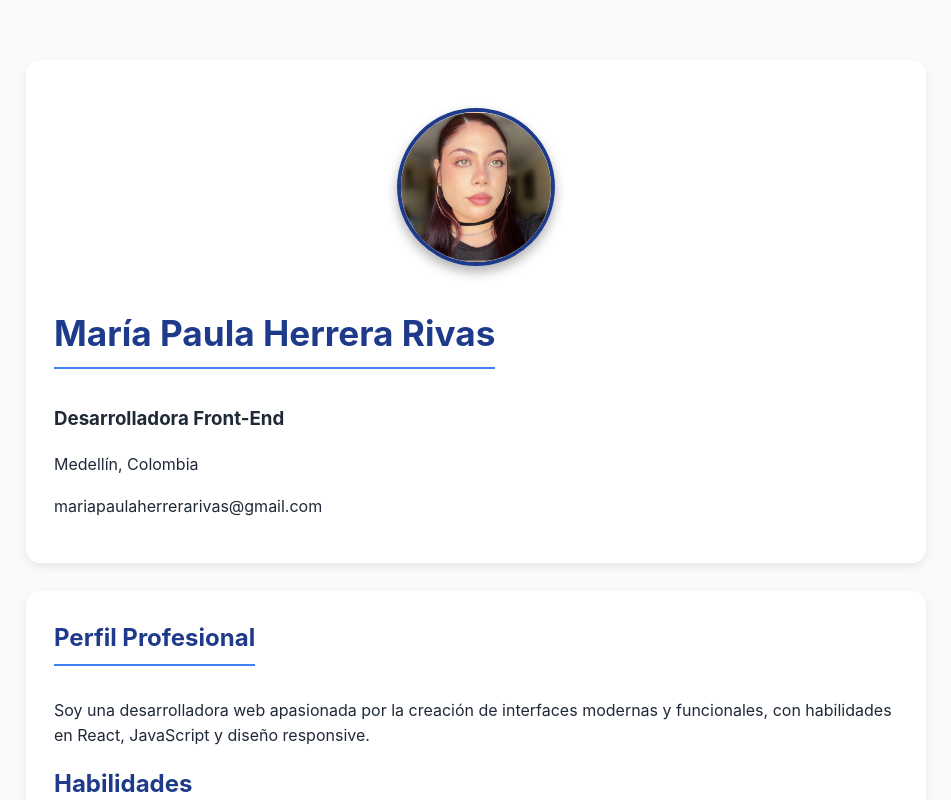
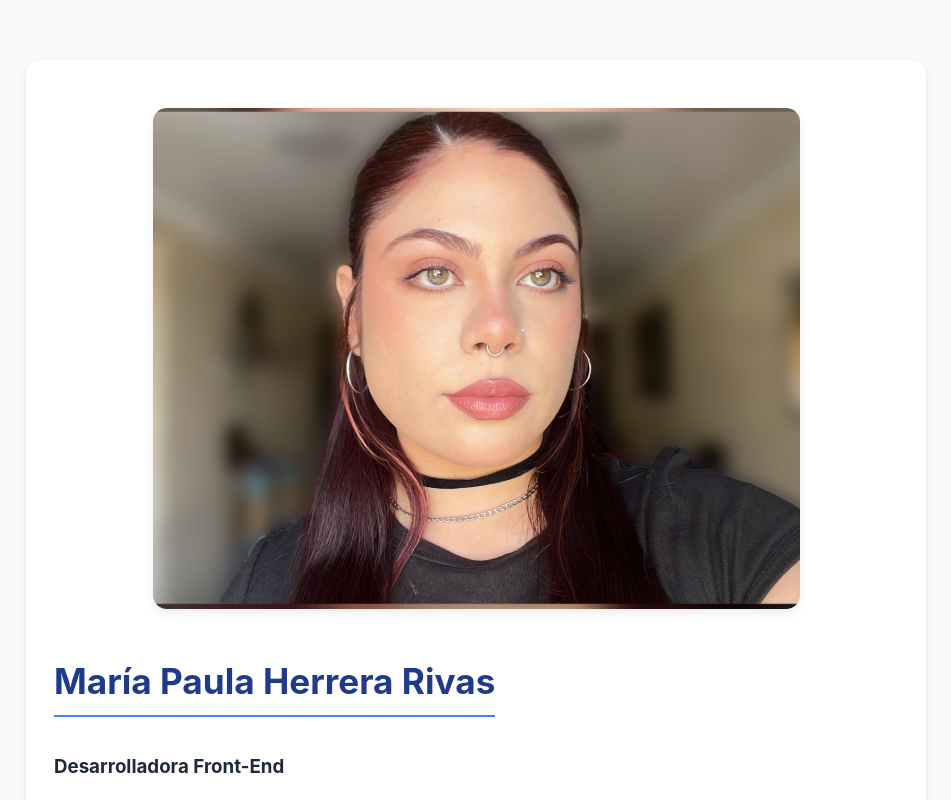
Before and after one commit to MpaulaH/Clase_REACT, a React (Vite) app in the folder Actividad_react_vite/: page / in a window 1280 px wide. Shown: the top 800 px of the page, without its empty margins (164-1115 px from the left). Built offline with nearby package versions, Linux system fonts and the light colour scheme.

Commit message:
feat: desestructuración de props en CabeceraCV

```diff
--- a/Actividad_react_vite/src/componentes/Cabecera.jsx
+++ b/Actividad_react_vite/src/componentes/Cabecera.jsx
@@ -1,7 +1,7 @@
 export default function Header({ nombre, cargo, ciudad, contacto }) {
   return (
     <header>
-      <img src="public/imagenes/fotoHV.png" alt="" className="fotoHV" />
+      <img src="public/imagenes/fotoHV.png" alt="" className="" />
       <h1>{nombre}</h1>
       <h3>{cargo}</h3>
       <p>{ciudad}</p>
```
